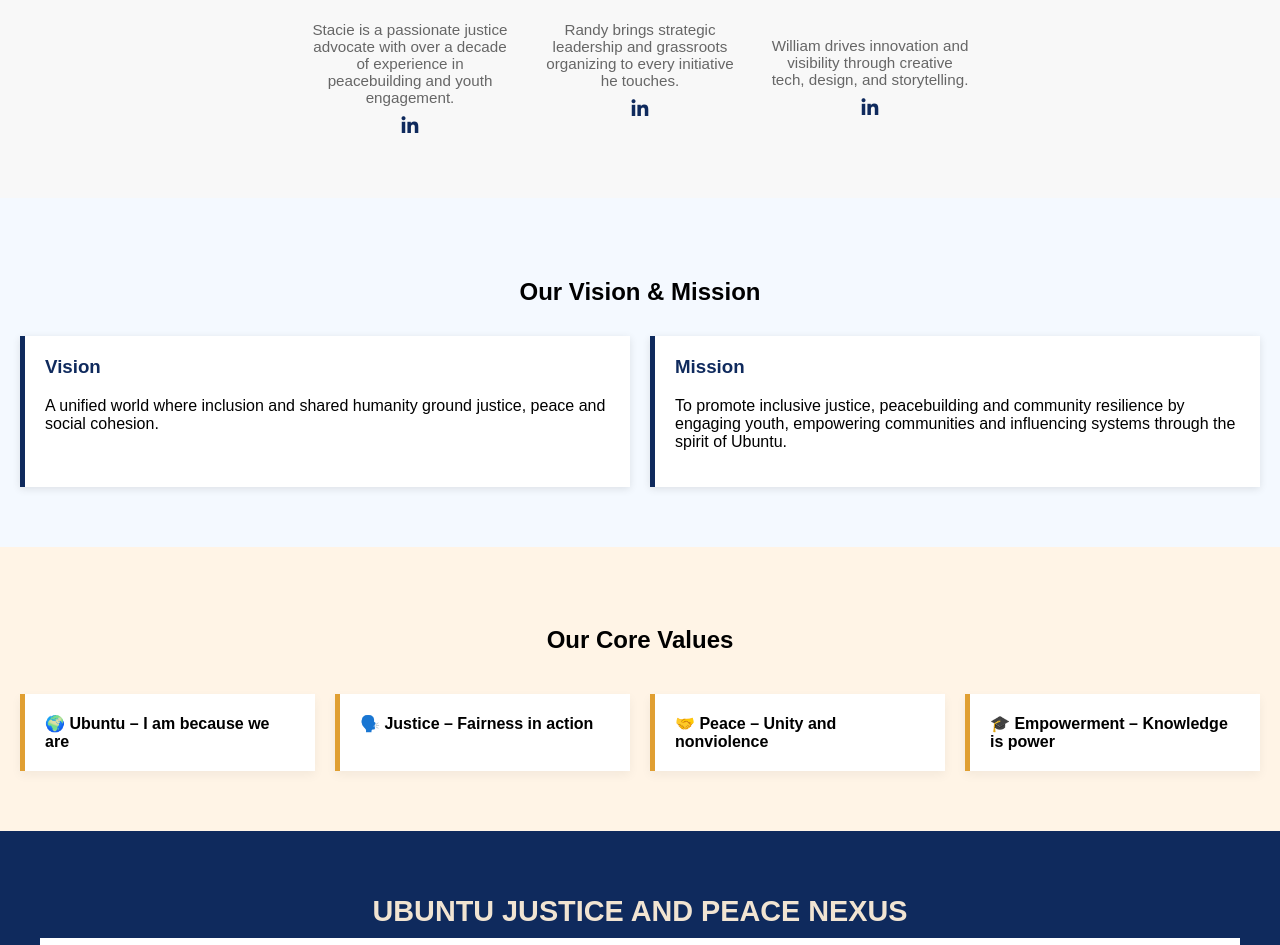
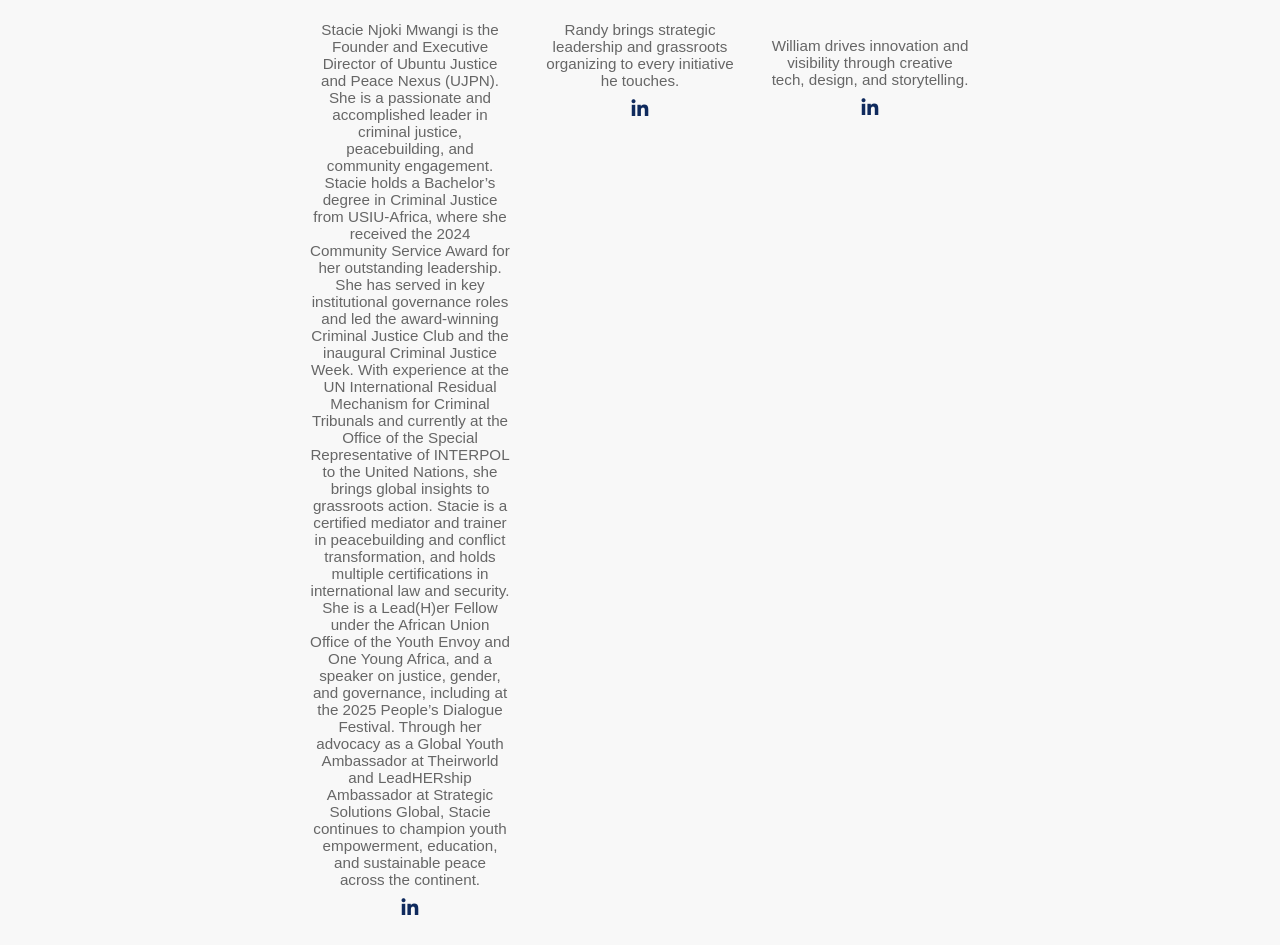
Before and after one commit to UJPN/ujpnWeb, a website built with webpack: page about.html in a window 1280 px wide. Shown: the part 1147-2092 px from the top of the page. Built offline with nearby package versions, Linux system fonts and the light colour scheme.

Commit message:
updated contact form logic, disabled donate form & added volunteer cta btn and form page. added Stacie's bio

```diff
--- a/about.html
+++ b/about.html
@@ -75,8 +75,12 @@
         <h4>Stacie Mwangi</h4>
         <p>Founder & Executive Director</p>
         <div class="team-bio-card">
-          <p>Stacie is a passionate justice advocate with over a decade of experience in peacebuilding and youth engagement.</p>
-          <a href="https://www.linkedin.com/in/stacie-link" target="_blank"><i class="fab fa-linkedin-in"></i></a>
+          <p>Stacie Njoki Mwangi is the Founder and Executive Director of Ubuntu Justice and Peace Nexus (UJPN). She is a passionate and accomplished leader in criminal justice, peacebuilding, and community engagement. Stacie holds a Bachelor’s degree in Criminal Justice from USIU-Africa, where she received the 2024 Community Service Award for her outstanding leadership. She has served in key institutional governance roles and led the award-winning Criminal Justice Club and the inaugural Criminal Justice Week.
+
+            With experience at the UN International Residual Mechanism for Criminal Tribunals and currently at the Office of the Special Representative of INTERPOL to the United Nations, she brings global insights to grassroots action. Stacie is a certified mediator and trainer in peacebuilding and conflict transformation, and holds multiple certifications in international law and security.
+
+            She is a Lead(H)er Fellow under the African Union Office of the Youth Envoy and One Young Africa, and a speaker on justice, gender, and governance, including at the 2025 People’s Dialogue Festival. Through her advocacy as a Global Youth Ambassador at Theirworld and LeadHERship Ambassador at Strategic Solutions Global, Stacie continues to champion youth empowerment, education, and sustainable peace across the continent.</p>
+          <a href="http://linkedin.com/in/stacie-njoki-mwangi-697015250" target="_blank"><i class="fab fa-linkedin-in"></i></a>
         </div>
       </div>
       <div class="team-member">
```
